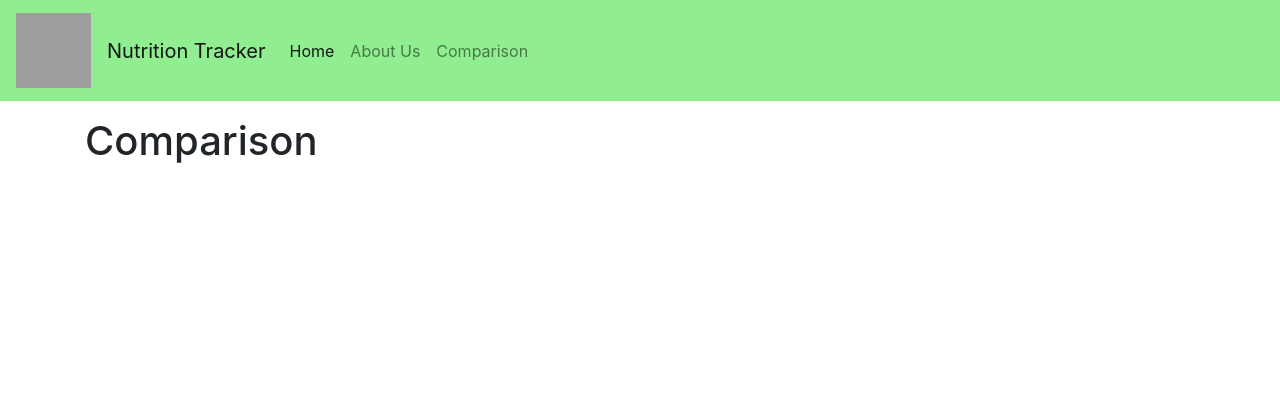
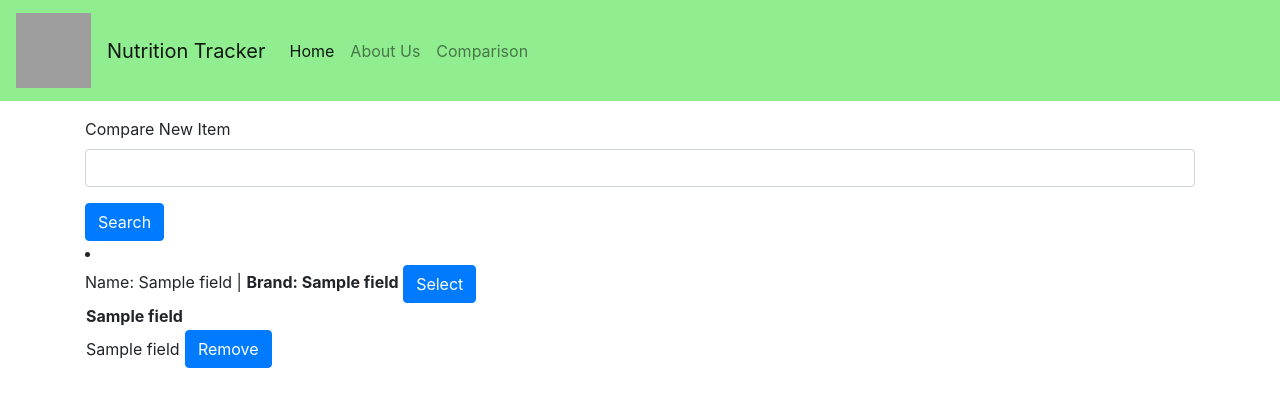
Before and after one commit to leeroddy17/NutritionTracker, a Flask app: template templates/comparison.html in a window 1280 px wide. Shown: the top 407 px of the page. Run offline with Flask 2, Linux system fonts and the light colour scheme; the template is opened without the code that fills it: most values are stand-ins (such as "Sample title", 1, 10 or a date in 2020); grey boxes are pictures that could not be loaded.

Commit message:
added comparison code
can now compare any number of items

```diff
--- a/app.py
+++ b/app.py
@@ -1,5 +1,9 @@
+from nntplib import NNTPDataError
+from tkinter.messagebox import NO
 from flask import Flask, redirect, url_for, render_template, request
 from query import *
+
+compare = []
 
 app = Flask(__name__)
 
@@ -16,6 +20,42 @@ def home():
 def about():
     return render_template("about.html")
 
+@app.route("/comparison")
+def comparison():
+    return render_template("comparison.html",compare = compare)
+
+@app.route("/comparison", methods=["POST"])
+def displayOptions():
+    if request.method == "POST":
+        fields = ['brand_name','item_name','nf_calories']
+        try:
+            searchItem = request.form["foodItem"]
+            print(searchItem)
+            hits = querry(searchItem,fields=fields)
+            print(hits)
+            return render_template("comparison.html",options=hits)
+        except:
+            try:
+                name = request.form.get('add')
+                compare.append(querry(name)[0])
+            except:
+                try:
+                    index = request.form.get('remove')
+                    compare.pop(int(index))
+                except:
+                    print('here')
+                    return render_template("comparison.html",compare = compare,fields=fields)
+            superDict = {}
+            for field in fields:
+                try:
+                    float(compare[0]['fields'][field])
+                    superDict[field] = findSuperlatives(compare,field)
+                except:
+                    superDict[field] = (None,None)
+            print(superDict)
+            return render_template("comparison.html",compare = compare,fields=fields, superDict = superDict)
+
+
 @app.route("/<foodItem>")
 def search(foodItem):
     rankbyvalue = "nf_calories"
--- a/query.py
+++ b/query.py
@@ -7,10 +7,12 @@ def createUrl(queryterm):
     url = "https://nutritionix-api.p.rapidapi.com/v1_1/search/" + queryterm
     return url
 
-def querry(querry):
+def querry(querry,fields=['item_name','item_id','brand_name','nf_calories','nf_serving_weight_grams']):
     url = createUrl(querry)
-
-    querystring = {"fields":"item_name,item_id,brand_name,nf_calories,nf_serving_weight_grams"}
+    fieldString = ''
+    for field in fields:
+        fieldString += field + ','
+    querystring = {"fields":fieldString[:-1]}
 
     headers = {
         "X-RapidAPI-Host": "nutritionix-api.p.rapidapi.com",
@@ -23,6 +25,21 @@ def querry(querry):
     #     print(i)
     return dictionary["hits"]
 
+def querryNameOnly(querry):
+    url = createUrl(querry)
+
+    querystring = {"fields":"item_name,brand_name,item_id"}
+
+    headers = {
+        "X-RapidAPI-Host": "nutritionix-api.p.rapidapi.com",
+        "X-RapidAPI-Key": "2f50ca2397mshff1a209d8be093ap1c0772jsn0f2d7d8caca4"
+    }
+
+    response = requests.request("GET", url, headers=headers, params=querystring)
+    dictionary = response.json()
+    # for i in dictionary["hits"]:
+    #     print(i)
+    return dictionary["hits"]
 def rankBy(hits,cat,incr = True):
     catRank = {}
     scores = {}
@@ -63,3 +80,21 @@ hits = querry(queryterm)
 increasing = False
 
 print(rankBy(hits, rankbyvalue, increasing))
+
+def findSuperlatives(list,field):
+    if (len(list) > 1):
+        maxIndex = 0
+        maxVal = list[0]['fields'][field]
+        minIndex = 0
+        minVal = list[0]['fields'][field]
+        for index, element in enumerate(list):
+            if (element['fields'][field] > maxVal):
+                maxVal = element['fields'][field]
+                maxIndex = index
+            elif (element['fields'][field] < minVal):
+                minVal = element['fields'][field]
+                minIndex = index
+        print(maxIndex)
+        print(maxVal)
+        return minIndex,maxIndex
+    return None, None
--- a/templates/comparison.html
+++ b/templates/comparison.html
@@ -6,12 +6,58 @@
 
 {% block content %}
 <div class="container">
-    <h1>Comparison</h1>
+    <form action="#" method="post">
+      <div class="mb-3">
+        <label for="foodItem" class="form-label">Compare New Item</label>
+        <input class="form-control" id="foodItem" name="foodItem">
+      </div>
+      <button type="submit" class="btn btn-primary" >Search</button>
+    </form>
+    {% for d in options %}
+      <li>
+          <form action="#" method="post">
+            Name: {{d['fields']['item_name']}} |
+            <b>Brand: {{d['fields']['brand_name']}}</b>
+            <input type="hidden" name="add" value="{{d['fields']['item_name']}}">
+            <button type="submit" class="btn btn-primary" >Select</button>
+          </form>
+      </li>
+    {% endfor %}
+    {% if compare|length %}
+    <table class = "tb">
+          <tr>
+            {% for field in fields %}
+            <th>{{field}}</th>
+            {% endfor %}
+            <th></th>
+          </tr>
+    {% endif %}
+      {% for d in compare %}
+        {% set outer_loop = loop %}
+
+          <tr>
+            {% for field in fields %}
+            {% if outer_loop.index0 == superDict[field][0] %}
+            <td style="color:tomato">{{d['fields'][field]}}</td>
+            {% elif outer_loop.index0 == superDict[field][1] %}
+            <td style="color:darkgreen">{{d['fields'][field]}}</td>
+            {% else %}
+            <td>{{d['fields'][field]}}</td>
+            {% endif %}
+            {% endfor %}
+            <td>
+              <form action="#" method="post">
+              <input type="hidden" name="remove" value="{{loop.index0}}">
+              <button type="submit" class="btn btn-primary" >Remove</button>
+              </form>
+            </td>
+          </tr>
+
+          {% endfor %}
+        </table>
+
 </div>
 
 
 
-
-
-        </p>
 {% endblock %}
```
